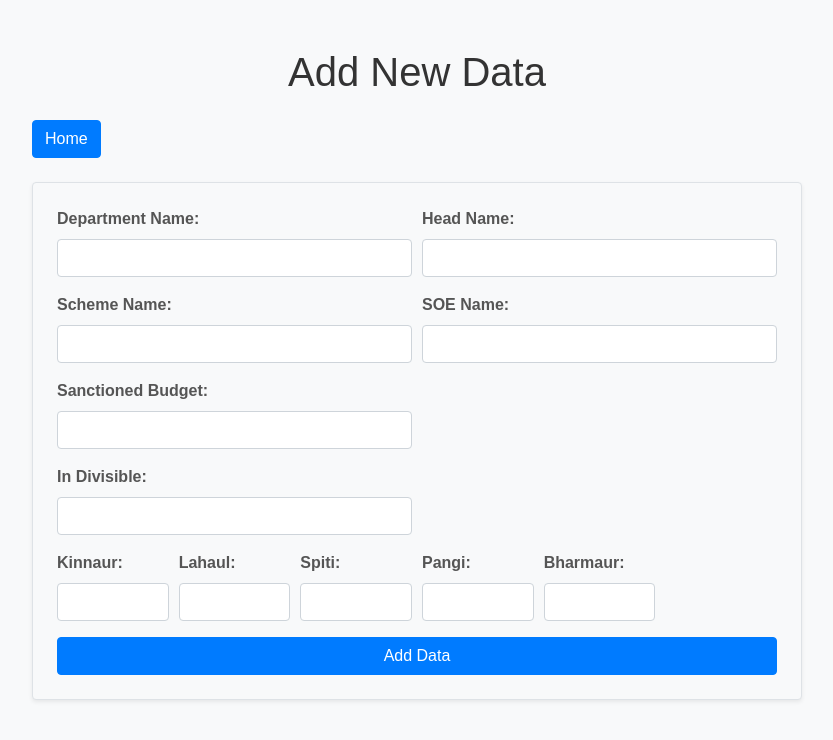
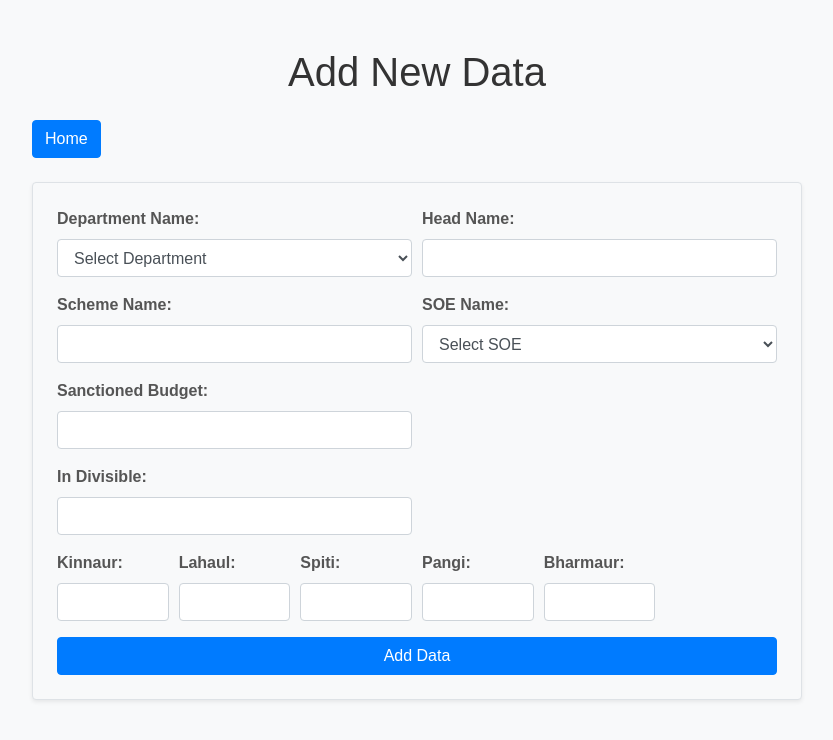
Before and after one commit to gov-bhanu/tdd-budget, a Django app: page /add/ in a window 1280 px wide. Shown: the top 740 px of the page, without its empty margins (223-1056 px from the left). Run offline with Django 5.2, Linux system fonts and the light colour scheme; some libraries are stand-ins or nearby versions.

Commit message:
implemented drop downs in add.html

```diff
--- a/myapp/templates/add.html
+++ b/myapp/templates/add.html
@@ -23,7 +23,12 @@
             <div class="form-row">
                 <div class="form-group col-md-6">
                     <label for="department_name">Department Name:</label>
-                    <input type="text" id="department_name" name="department_name" class="form-control" required>
+                    <select id="department_name" name="department_name" class="form-control" required>
+                        <option value="">Select Department</option>
+                        {% for department in departments %}
+                            <option value="{{ department }}">{{ department }}</option>
+                        {% endfor %}
+                    </select>
                 </div>
                 <div class="form-group col-md-6">
                     <label for="head_name">Head Name:</label>
@@ -39,7 +44,12 @@
                 </div>
                 <div class="form-group col-md-6">
                     <label for="soe_name">SOE Name:</label>
-                    <input type="text" id="soe_name" name="soe_name" class="form-control" required>
+                    <select id="soe_name" name="soe_name" class="form-control" required>
+                        <option value="">Select SOE</option>
+                        {% for soe in soes %}
+                            <option value="{{ soe }}">{{ soe }}</option>
+                        {% endfor %}
+                    </select>
                 </div>
             </div>
 
--- a/myapp/views.py
+++ b/myapp/views.py
@@ -161,9 +161,23 @@ def import_csv(request):
 
 
 
-
 def add_data(request):
     """Render the add form and handle new data submission."""
+    departments = ["Agriculture", "Allopathy", "Animal Husbandry", "Art & Culture", "Ayurveda", "Border Area Development Programme", "Child Welfare", "Civil Supplies", "Co-operation",
+    "Dairy and Milk Supply", "Elementary Education", "Energy", "Excise and Taxation", "Fisheries", "Fire Services", "Forest", "General Administration", "Health and Family Welfare",
+    "Horticulture", "Hortriculture", "Industry and Minerals", "Irrigation and Flood Control", "Judiciary", "Labour and Employment", "Medical Education and Research",
+    "Mountaineering and Allied Sports", "Police Housing", "Planning Department", "Prison Department", "Public Works", "Rural Development", "Science Technology and Environment",
+    "Secondary Education", "Special Nutrition Programme", "Social Welfare", "Town and Country Planning", "Transport", "University and Higher Education", "Vigilance Department", "Water Supply",
+    "Water Supply and Sewerage", "Welfare of SCs/STs/OBCs", "Women and Child Development", "Youth Services and Sports"]
+
+    soes = [
+    "01-Salaries", "02-Wages", "03-Travel Expenses", "05-Office Expenses", "06-Medical Reimbursement", "07-Rent Rates and Taxes", "09-Advertising and Publicity", "10-Hospitality and Entertainment Expenses",
+    "12-Professional & Special Services", "15-Training", "16-Social Security Pension", "20-Other Charges", "21-Maintenance", "29-Compensations", "30-Motor Vehicles (Outsourced Vehicles/Pol/Repairs)",
+    "31-Machinery and Equipment", "33-Materials and Supplies", "37-Major Works", "40-Scholarships Stipends and Concessions", "40-Scholarships- Stipends and Concessions",
+    "41-Grants-in-Aid General (Salary)", "42-Grants-in-Aid General (Non-Salary)", "42-Grants-in-Aid General (Non-Salary) SDG New_add", "43-Investment", "44-Grants-in-Aid for Capital Assets",
+    "44-Grants-in-Aid for Capital Assets SDG New_add", "48-Loans", "62-Subsidy on Interests", "63-Subsidy", "64-Transfer Expenses", "65-Outsourcing Charges", "79-Suspense"]
+
+
     if request.method == 'POST':
         # Get form data from request
         department_name = request.POST.get('department_name')
@@ -197,8 +211,7 @@ def add_data(request):
         # Redirect to the home page or a success page
         return redirect('index')  # Make sure 'index' is the correct URL name
 
-    return render(request, 'add.html')  # Render the add form if GET request
-
+    return render(request, 'add.html', {'departments': departments, 'soes': soes})
 
 
 
```
Also changed, not shown: db.sqlite3.
